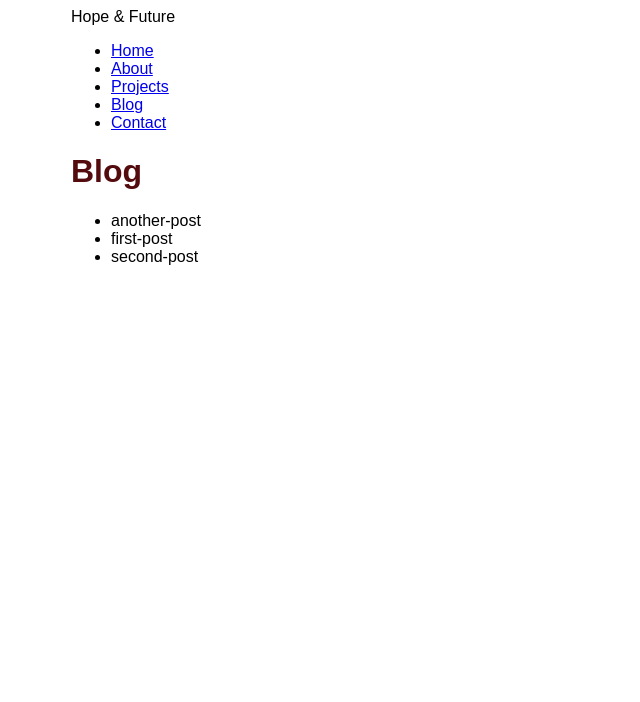
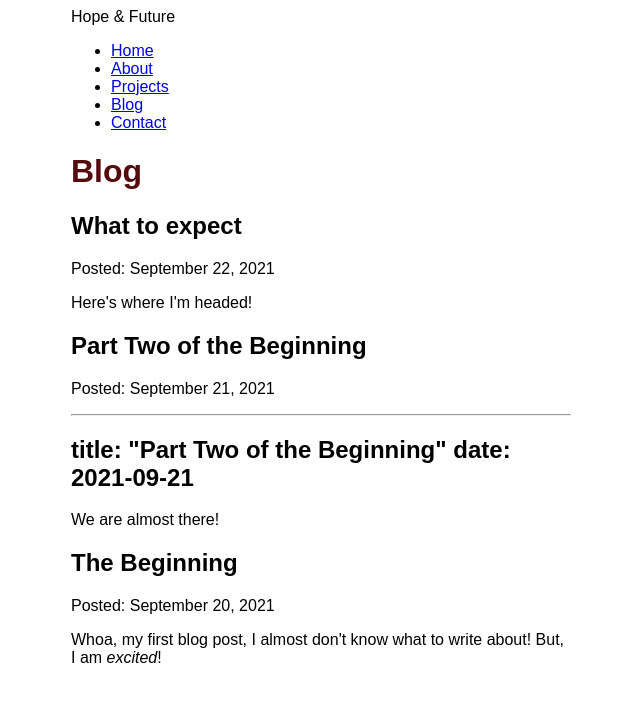
Before and after one commit to sabrinalzbh/hope-future, a Gatsby site: page /blog in a window 1280 px wide. Shown: the whole page, without its empty margins (319-959 px from the left). Built offline with nearby package versions, Linux system fonts and the light colour scheme; Gatsby itself is replaced by a stand-in of ours.

Commit message:
part 5 done-MDX

```diff
--- a/blog/another-post.mdx
+++ b/blog/another-post.mdx
@@ -0,0 +1,6 @@
+---
+title: "What to expect"
+date: 2021-09-22
+---
+
+Here's where I'm headed!
--- a/blog/first-post.mdx
+++ b/blog/first-post.mdx
@@ -0,0 +1,7 @@
+---
+title: "The Beginning"
+date: 2021-09-20
+---
+
+Whoa, my first blog post, I almost don't know what to write about!
+But, I am *excited*!
--- a/blog/second-post.mdx
+++ b/blog/second-post.mdx
@@ -0,0 +1,6 @@
+---
+title: "Part Two of the Beginning"
+date: 2021-09-21
+---
+
+We are almost there!
--- a/gatsby-config.js
+++ b/gatsby-config.js
@@ -12,6 +12,7 @@ module.exports = {
         name: `blog`,
         path: `${__dirname}/blog`,
       }
-    }
+    },
+    "gatsby-plugin-mdx",
   ],
 };
--- a/package.json
+++ b/package.json
@@ -14,8 +14,11 @@
     "clean": "gatsby clean"
   },
   "dependencies": {
+    "@mdx-js/mdx": "^1.6.22",
+    "@mdx-js/react": "^1.6.22",
     "gatsby": "^3.14.0",
     "gatsby-plugin-image": "^1.14.0",
+    "gatsby-plugin-mdx": "^2.14.0",
     "gatsby-plugin-sharp": "^3.14.0",
     "gatsby-source-filesystem": "^3.14.0",
     "react": "^17.0.2",
--- a/src/pages/blog.js
+++ b/src/pages/blog.js
@@ -1,27 +1,36 @@
 import * as React from 'react'
 import { graphql  } from 'gatsby'
+import { MDXRenderer } from 'gatsby-plugin-mdx'
 import Layout from '../components/layout'
 
 const BlogPage = ({ data }) => {
     return (
         <Layout pageTitle="Blog">
-          <ul>
-              {data.allFile.nodes.map(node => (
-                  <li key={node.name}>
-                      {node.name}
-                  </li>
+          {
+        data.allMdx.nodes.map((node) => (
+          <article key={node.id}>
+            <h2>{node.frontmatter.title}</h2>
+            <p>Posted: {node.frontmatter.date}</p>
+            <MDXRenderer>
+              {node.body}
+            </MDXRenderer>
+          </article>
         ))
       }
-        </ul>
         </Layout>
     )
 }
 
 export const query = graphql`
 query {
-    allFile {
+  allMdx(sort: {fields: frontmatter___date, order: DESC}) {
     nodes {
-            name
+      frontmatter {
+        date(formatString: "MMMM D, YYYY")
+        title
+      }
+      id
+      body
     }
   }
 }`
```
Also changed, not shown: 1 other file. Lines whose indentation alone changed are shown as unchanged.
